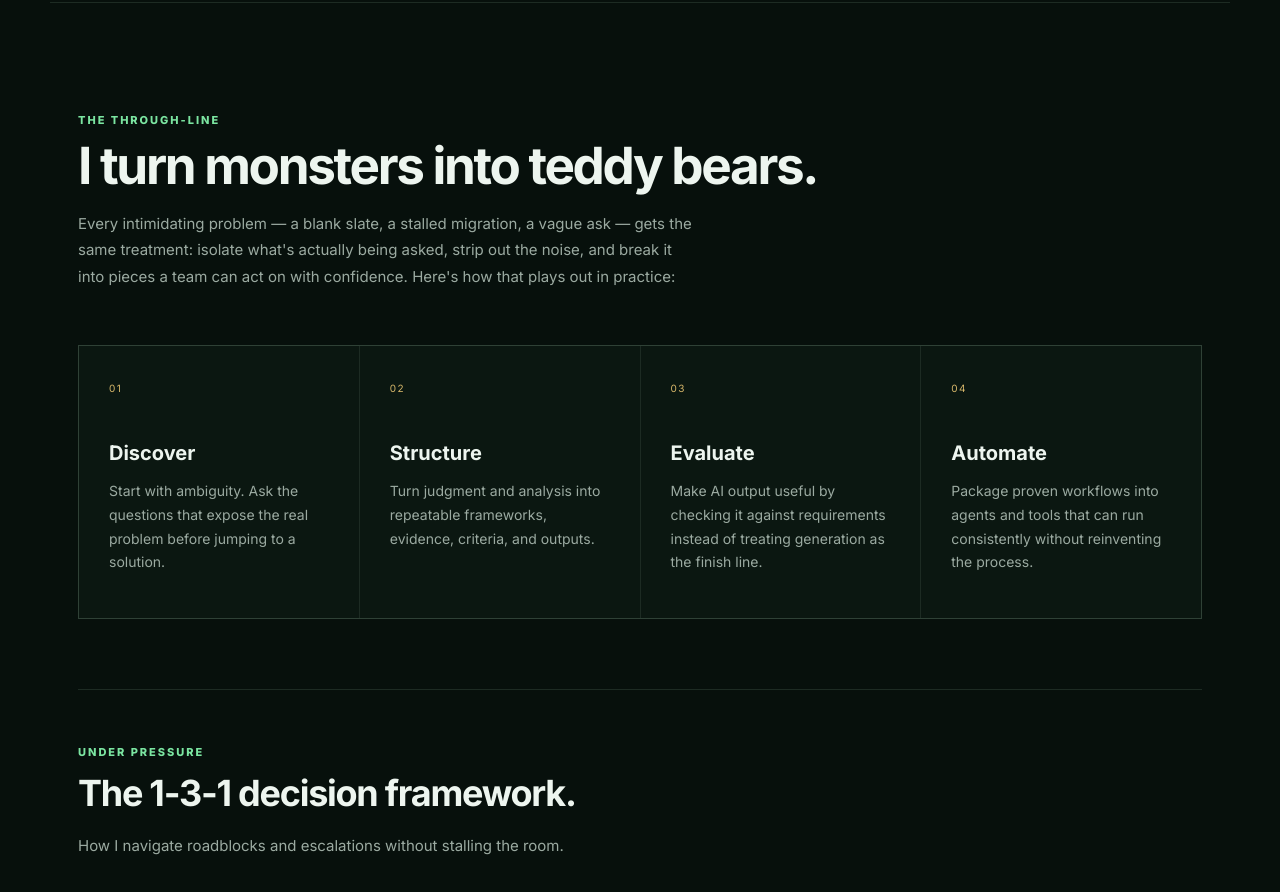
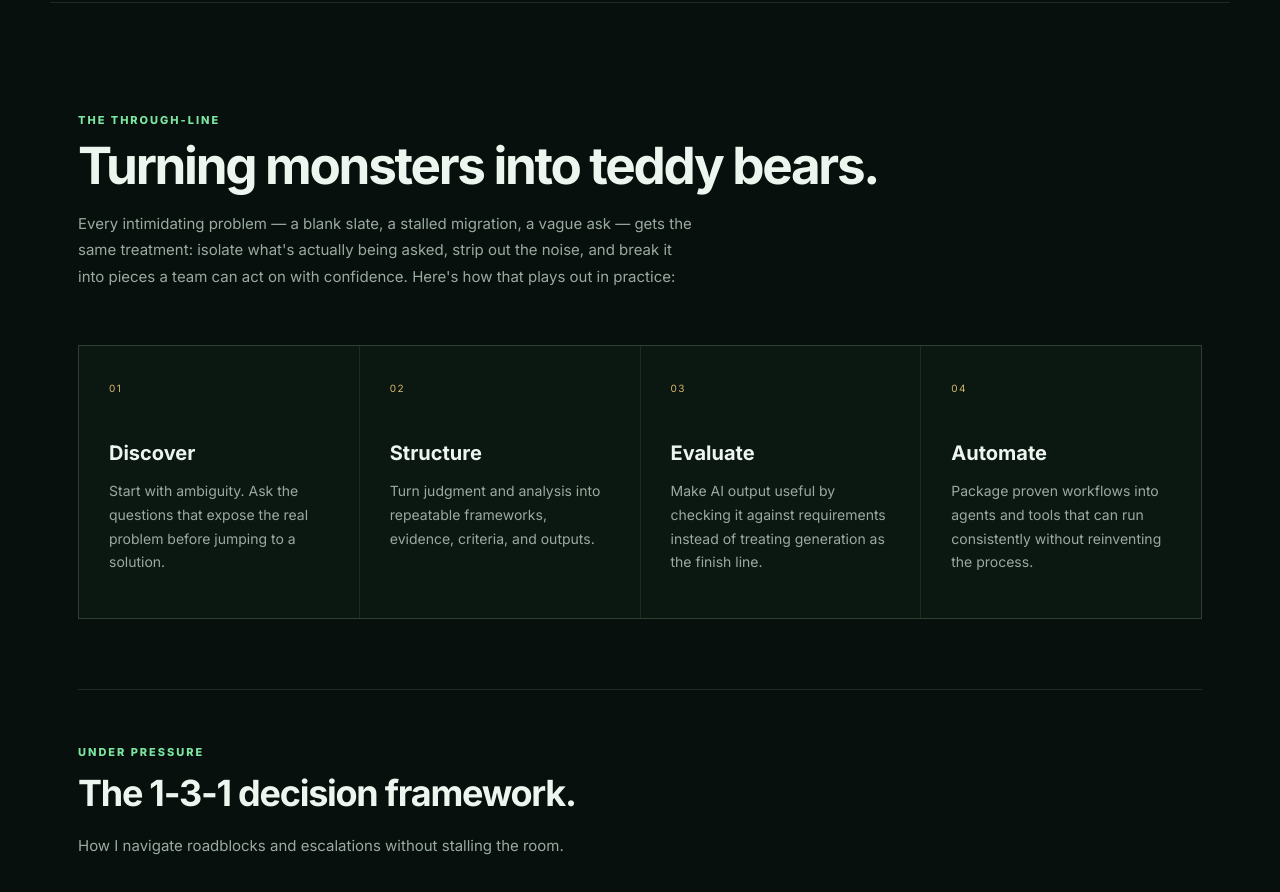
Before and after one commit to GordosGit/Portfolio.GT, a React (Vite) app in the folder site/: page / in a window 1280 px wide. Shown: the part 1040-1932 px from the top of the page. Built offline with nearby package versions, Linux system fonts and the light colour scheme.

Commit message:
Change Approach headline to gerund phrasing for consistency with hero

```diff
--- a/site/src/App.tsx
+++ b/site/src/App.tsx
@@ -70,7 +70,7 @@ function App() {
         <section className="section manifesto" id="approach">
           <div className="section-heading">
             <div className="eyebrow">THE THROUGH-LINE</div>
-            <h2>I turn monsters into teddy bears.</h2>
+            <h2>Turning monsters into teddy bears.</h2>
             <p className="section-lede">Every intimidating problem — a blank slate, a stalled migration, a vague ask — gets the same treatment: isolate what's actually being asked, strip out the noise, and break it into pieces a team can act on with confidence. Here's how that plays out in practice:</p>
           </div>
           <div className="manifesto-grid">
```
